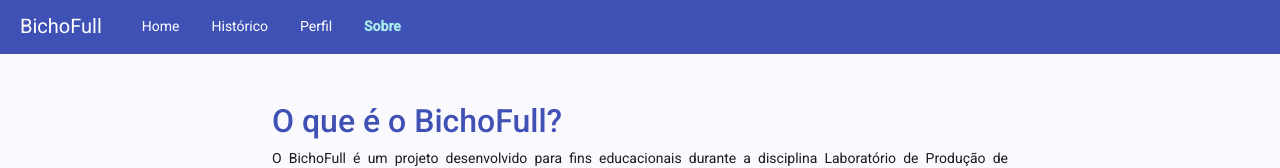
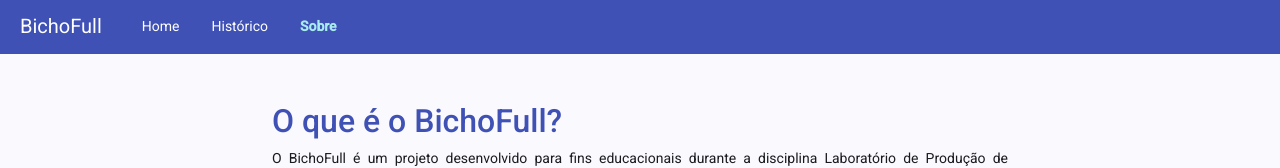
Before and after one commit to matheushnobre/jogo-do-bicho, an Angular app in the folder bichofull-frontend/: page /sobre in a window 1280 px wide. Shown: the top 168 px of the page. Built offline with nearby package versions, Linux system fonts and the light colour scheme.

Commit message:
remove profile page

```diff
--- a/bichofull-frontend/src/app/components/nav/nav.component.html
+++ b/bichofull-frontend/src/app/components/nav/nav.component.html
@@ -13,9 +13,6 @@
           <a class="nav-link" aria-current="page" routerLink="/historico" routerLinkActive="active">Histórico</a>
         </li>
         <li class="nav-item px-2">
-          <a class="nav-link" aria-current="page" routerLink="/perfil" routerLinkActive="active">Perfil</a>
-        </li>
-        <li class="nav-item px-2">
           <a class="nav-link" aria-current="page" routerLink="/sobre" routerLinkActive="active">Sobre</a>
         </li>
       </ul>
```
